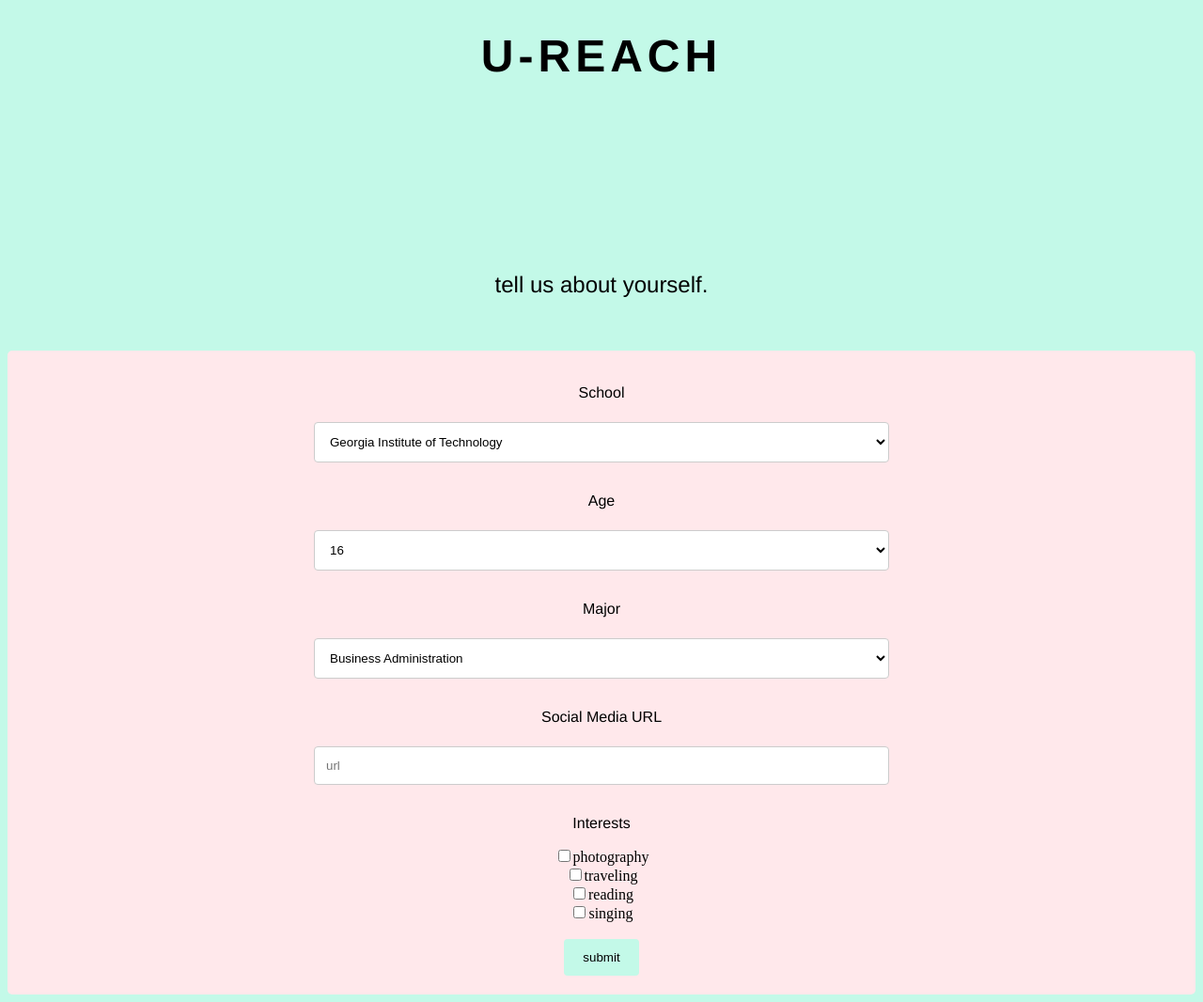
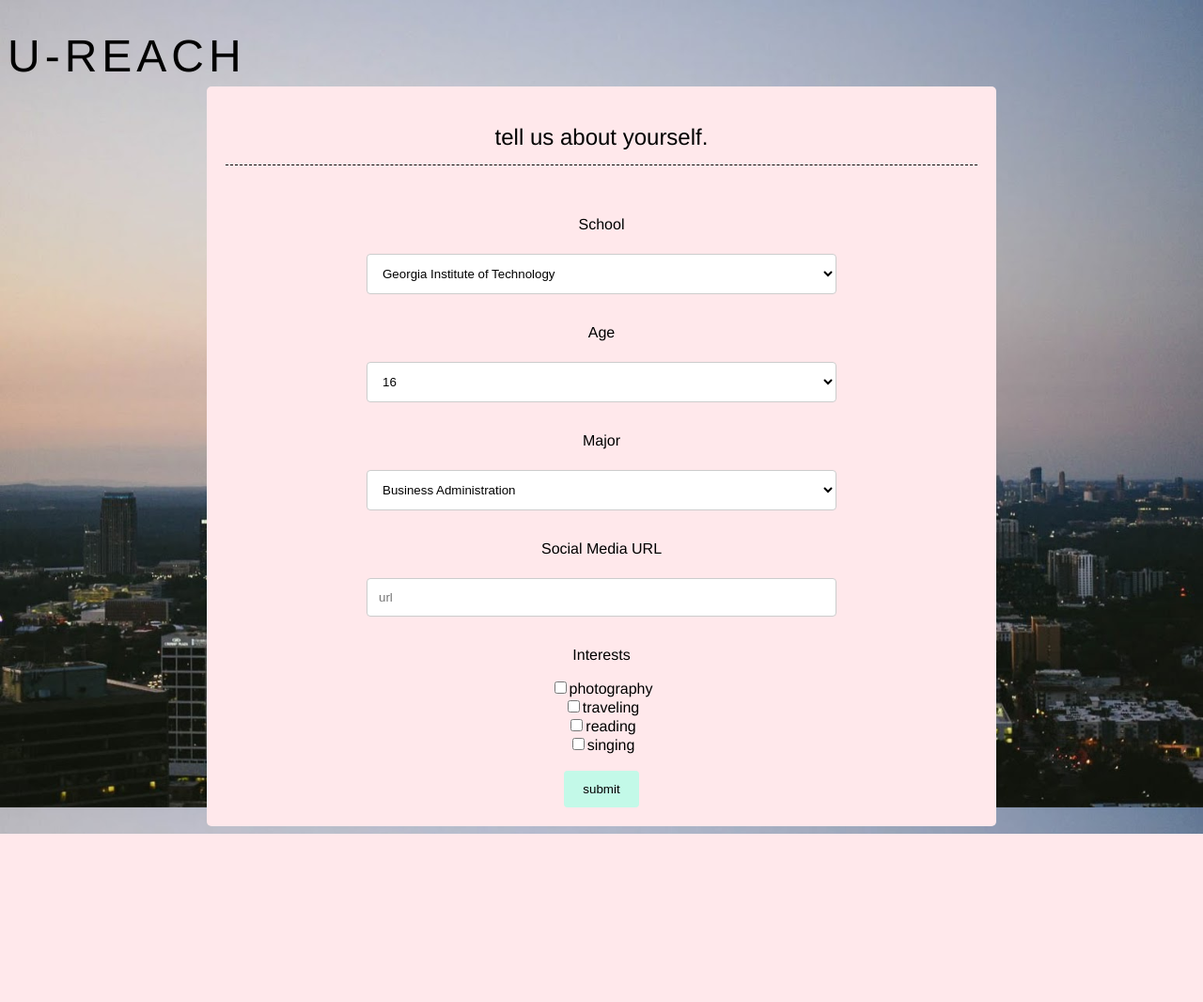
Before and after one commit to vlop11/Connecting-People, a Python web app: template templates/form-and-profile-page.html in a window 1280 px wide. Shown: the whole page at 94% size. After the commit the page ends 887 px from the top, so only its background shows below. Run offline with Jinja, Linux system fonts and the light colour scheme; the template is opened without the code that fills it, so the values that code supplies are empty.

Commit message:
form page styling
styling to the form page

```diff
--- a/styles/form-and-profile.css
+++ b/styles/form-and-profile.css
@@ -1,21 +1,31 @@
 #header {
-  text-align: center;
   font-family: helvetica;
+  /* border-style: solid;
+  border-width: 2px;
+  border-color: black;
+  background-color: #e6e6e6; */
+  margin: auto;
+  height: 60px;
 }
 
 #title {
   font-size: 36pt;
   letter-spacing: 5px;
+  font-weight: lighter;
 }
 
-#padding {
+/* #padding {
   height: 150px;
   width: auto;
-}
+} */
+
 #forms_header {
   text-align: center;
   font-family: helvetica;
   font-weight: lighter;
+  padding-bottom: 15px;
+  border-bottom-style: dashed;
+  border-width: thin;
 }
 
 h3 {
@@ -24,12 +34,10 @@ h3 {
   font-size: 16px;
 }
 
-body {
-  background-color: #c3f9e8;
-  text-align: center;
-
+html {
+  background: url("../images/bank.jpg") no-repeat center center fixed;
+  background-size: cover;
 }
-
 
 select {
   background-color: white;
@@ -41,7 +49,13 @@ select {
     padding: 20px;
     /* display: flex;
     justify-content: center; */
+    width: 800px;
+    margin: auto;
+    overflow-y: scroll;
+    text-align: center;
     /* text-align: justify; */
+    font-family: helvetica;
+    font-weight: lighter;
 }
 input[type=submit] {
     background-color: #c3f9e8;
@@ -55,7 +69,7 @@ input[type=submit]:hover {
     background-color: #99bfb3;
 }
 input[type=text], select, textarea {
-    width: 50%; /* Full width */
+    width: 500px;; /* Full width */
     padding: 12px; /* Some padding */
     border: 1px solid #ccc; /* Gray border */
     border-radius: 4px; /* Rounded borders */
@@ -64,17 +78,16 @@ input[type=text], select, textarea {
     margin-bottom: 16px; /* Bottom margin */
     resize: vertical /* Allow the user to vertically resize the textarea (not horizontally) */
 }
-<<<<<<< HEAD
 
 input[type=checkbox] {
   font-family: helvetica;
   font-weight: lighter;
-=======
-#fireworks {
+  font-size: 12pt;
+
+/* #fireworks {
     position: fixed;
     right: 0;
     bottom: 0;
     min-width: 100%;
     min-height: 100%;
->>>>>>> efaa9222ee1b520b889a02abac185e1f7583e7e8
-}
+} */
--- a/templates/form-and-profile-page.html
+++ b/templates/form-and-profile-page.html
@@ -14,10 +14,8 @@
     </div>
     <div id="padding">
     </div>
-    <h2 id="forms_header"> tell us about yourself.</h2>
-    <br>
-    <br>
     <div class="container">
+      <h2 id="forms_header"> tell us about yourself.</h2><br>
       <form method="post">
         <h3 id="school-title">School</h3>
         <select name="schools">
```
